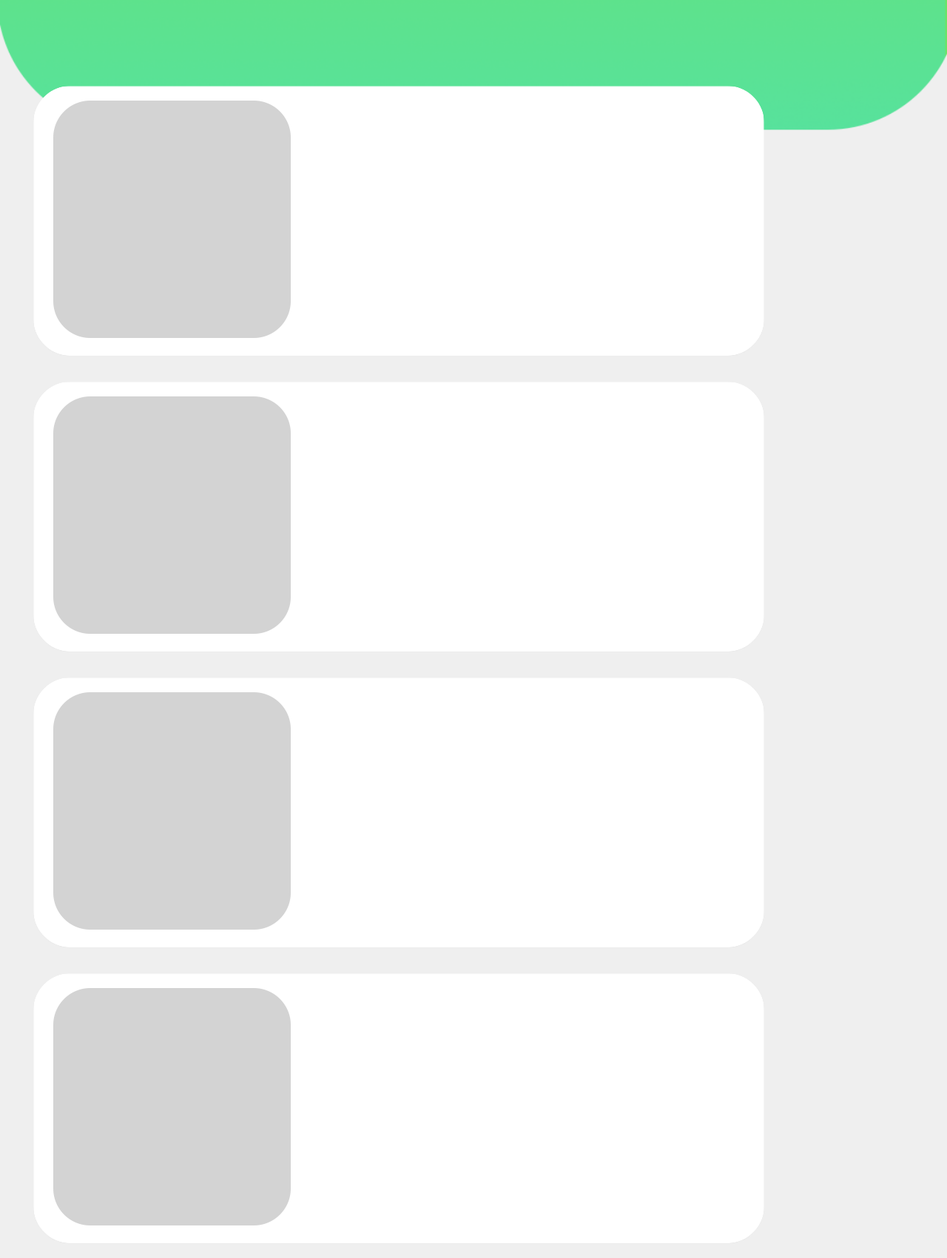
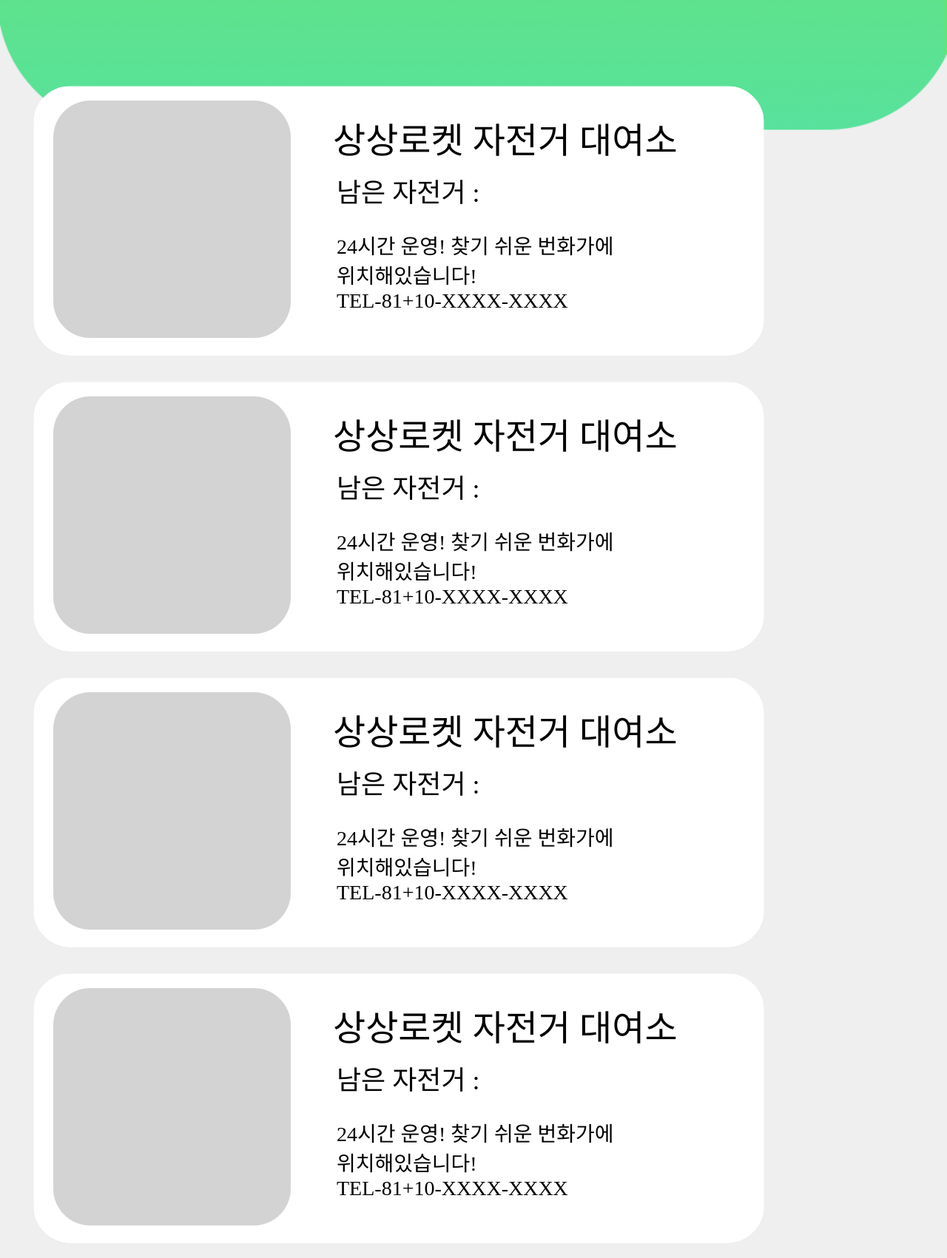
Before and after one commit to yes-jyomi/SSrocket, a Django app: template imazine_rocket/imazine_bic/templates/imazine_bic/reservation_2.html in a window 1280 px wide. Shown: the part 499-2200 px from the top of the page at 74% size. Run offline with Django 3.2, Linux system fonts and the light colour scheme; the template is opened without the code that fills it, so the values that code supplies are empty; some web fonts are replaced.

Commit message:
modify signup.html

```diff
--- a/imazine_rocket/imazine_bic/templates/imazine_bic/main.html
+++ b/imazine_rocket/imazine_bic/templates/imazine_bic/main.html
@@ -18,6 +18,6 @@
         <img id="main-bt02" name="main-bt02" src="../imazine_bic/static/img/main-bt02.png" onclick="imgch02();"> <!--예약 확인 버튼 삽입-->
         <img id="main-bt03" name="main-bt03" src="../imazine_bic/static/img/main-bt03.png" onclick="imgch03();"> <!--대여점 위치 버튼 삽입-->
         <img id="main-bt04" name="main-bt04" src="../imazine_bic/static/img/main-bt04.png" onclick="imgch04();"> <!--공지 버튼 삽입-->
-        </div>
+    </div>
     </body>
 </html>
--- a/imazine_rocket/imazine_bic/templates/imazine_bic/reservation_2.html
+++ b/imazine_rocket/imazine_bic/templates/imazine_bic/reservation_2.html
@@ -17,9 +17,21 @@
         <div id="from" name="from">에서 </div> <!--'에서' 텍스트 삽입-->
         <div id="ucanreser" name="ucanreser">대여할 수 있어요.</div> <!--'대여할 수 있어요.' 텍스트 삽입-->
         <img id="rental_1" name=rental_1 src="static/img/reservation2-block01.png"> <!--1번 대여소 박스 삽입-->
+        <div id="rental1-01" name="rental1-01">상상로켓 자전거 대여소 </div>
+        <div id="rental1-02" name="rental1-02">남은 자전거 : </div>
+        <div id="rental1-03" name="rental1-03">24시간 운영! 찾기 쉬운 번화가에 <br>위치해있습니다! <br> TEL-81+10-XXXX-XXXX</div>
         <img id="rental_2" name=rental_2 src="static/img/reservation2-block01.png"> <!--2번 대여소 박스 삽입-->
+        <div id="rental2-01" name="rental2-01">상상로켓 자전거 대여소 </div>
+        <div id="rental2-02" name="rental2-02">남은 자전거 : </div>
+        <div id="rental2-03" name="rental2*03">24시간 운영! 찾기 쉬운 번화가에 <br>위치해있습니다! <br> TEL-81+10-XXXX-XXXX</div>
         <img id="rental_3" name=rental_3 src="static/img/reservation2-block01.png"> <!--3번 대여소 박스 삽입-->
+        <div id="rental3-01" name="rental3-01">상상로켓 자전거 대여소 </div>
+        <div id="rental3-02" name="rental3-02">남은 자전거 : </div>
+        <div id="rental3-03" name="rental3-03">24시간 운영! 찾기 쉬운 번화가에 <br>위치해있습니다! <br> TEL-81+10-XXXX-XXXX</div>
         <img id="rental_4" name=rental_4 src="static/img/reservation2-block01.png"> <!--4번 대여소 박스 삽입-->
+        <div id="rental4-01" name="rental4-01">상상로켓 자전거 대여소 </div>
+        <div id="rental4-02" name="rental4-02">남은 자전거 : </div>
+        <div id="rental4-03" name="rental4-03">24시간 운영! 찾기 쉬운 번화가에 <br>위치해있습니다! <br> TEL-81+10-XXXX-XXXX</div>
     </div>
     </body>
 </html>
--- a/imazine_rocket/imazine_bic/templates/imazine_bic/static/css/reservation_2.css
+++ b/imazine_rocket/imazine_bic/templates/imazine_bic/static/css/reservation_2.css
@@ -57,7 +57,7 @@ body{
 
 #container #rental_1:hover{
     filter: drop-shadow(30px 30px 30px #d9d9d9);
-}
+}/*1번 대여소 박스 그림자 설정*/
 
 #container #rental_2{
     position: absolute;
@@ -67,7 +67,7 @@ body{
 
 #container #rental_2:hover{
     filter: drop-shadow(30px 30px 30px #d9d9d9);
-}
+}/*2번 대여소 박스 그림자 설정*/
 
 #container #rental_3{
     position: absolute;
@@ -77,7 +77,7 @@ body{
 
 #container #rental_3:hover{
     filter: drop-shadow(30px 30px 30px #d9d9d9);
-}
+}/*3번 대여소 박스 그림자 설정*/
 
 #container #rental_4{
     position: absolute;
@@ -87,4 +87,112 @@ body{
 
 #container #rental_4:hover{
     filter: drop-shadow(30px 30px 30px #d9d9d9);
-}
+} /*4번 대여소 박스 그림자 설정*/
+
+#container #rental1-01{
+    font-family: NotoSansCJKKR-Bold;
+    position: absolute;
+    top:650px;
+    left:450px;
+    font-size:48px;
+    color:black;
+}/*1번 대여소 이름 위치 설정*/
+
+#container #rental1-02{
+    font-family: NotoSansCJKKR-Regular;
+    position: absolute;
+    top:730px;
+    left:455px;
+    font-size:36px;
+    color:black;
+} /*1번 대여소 남은 자전거 수 위치 설정*/
+
+#container #rental1-03{
+    font-family: NotoSansCJKKR-Regular;
+    position: absolute;
+    top:810px;
+    left:455px;
+    font-size:28px;
+    color:black;
+} /*1번 대여소 소개, 번호 위치 설정*/
+
+#container #rental2-01{
+    font-family: NotoSansCJKKR-Bold;
+    position: absolute;
+    top:1050px;
+    left:450px;
+    font-size:48px;
+    color:black;
+}/*2번 대여소 이름 위치 설정*/
+
+#container #rental2-02{
+    font-family: NotoSansCJKKR-Regular;
+    position: absolute;
+    top:1130px;
+    left:455px;
+    font-size:36px;
+    color:black;
+} /*2번 대여소 남은 자전거 수 위치 설정*/
+
+#container #rental2-03{
+    font-family: NotoSansCJKKR-Regular;
+    position: absolute;
+    top:1210px;
+    left:455px;
+    font-size:28px;
+    color:black;
+} /*2번 대여소 소개, 번호 위치 설정*/
+
+#container #rental3-01{
+    font-family: NotoSansCJKKR-Bold;
+    position: absolute;
+    top:1450px;
+    left:450px;
+    font-size:48px;
+    color:black;
+}/*3번 대여소 이름 위치 설정*/
+
+#container #rental3-02{
+    font-family: NotoSansCJKKR-Regular;
+    position: absolute;
+    top:1530px;
+    left:455px;
+    font-size:36px;
+    color:black;
+} /*3번 대여소 남은 자전거 수 위치 설정*/
+
+#container #rental3-03{
+    font-family: NotoSansCJKKR-Regular;
+    position: absolute;
+    top:1610px;
+    left:455px;
+    font-size:28px;
+    color:black;
+} /*3번 대여소 소개, 번호 위치 설정*/
+
+#container #rental4-01{
+    font-family: NotoSansCJKKR-Bold;
+    position: absolute;
+    top:1850px;
+    left:450px;
+    font-size:48px;
+    color:black;
+}/*4번 대여소 이름 위치 설정*/
+
+#container #rental4-02{
+    font-family: NotoSansCJKKR-Regular;
+    position: absolute;
+    top:1930px;
+    left:455px;
+    font-size:36px;
+    color:black;
+} /*4번 대여소 남은 자전거 수 위치 설정*/
+
+#container #rental4-03{
+    font-family: NotoSansCJKKR-Regular;
+    position: absolute;
+    top:2010px;
+    left:455px;
+    font-size:28px;
+    color:black;
+} /*4번 대여소 소개, 번호 위치 설정*/
```
Also changed, not shown: imazine_rocket/imazine_bic/templates/imazine_bic/reservation_3.html (+31 -0 lines), imazine_rocket/imazine_bic/templates/imazine_bic/static/css/reservation_3.css (+98 -0 lines), imazine_rocket/imazine_bic/templates/imazine_bic/static/js/reservation_3.js (+7 -0 lines), imazine_rocket/imazine_bic/templates/imazine_bic/static/img/img01.png (added), imazine_rocket/imazine_bic/templates/imazine_bic/static/img/img02.png (added), imazine_rocket/imazine_bic/templates/imazine_bic/static/img/img03.png (added), imazine_rocket/imazine_bic/templates/imazine_bic/static/img/img04.png (added), imazine_rocket/imazine_bic/templates/imazine_bic/static/img/reservation3-bg.png (added), imazine_rocket/imazine_bic/templates/imazine_bic/static/img/reservation3-bkbt.png (added), imazine_rocket/imazine_bic/templates/imazine_bic/static/img/reservation3-finish.png (added), imazine_rocket/imazine_bic/templates/imazine_bic/static/img/reservation3-homebt.png (added).
